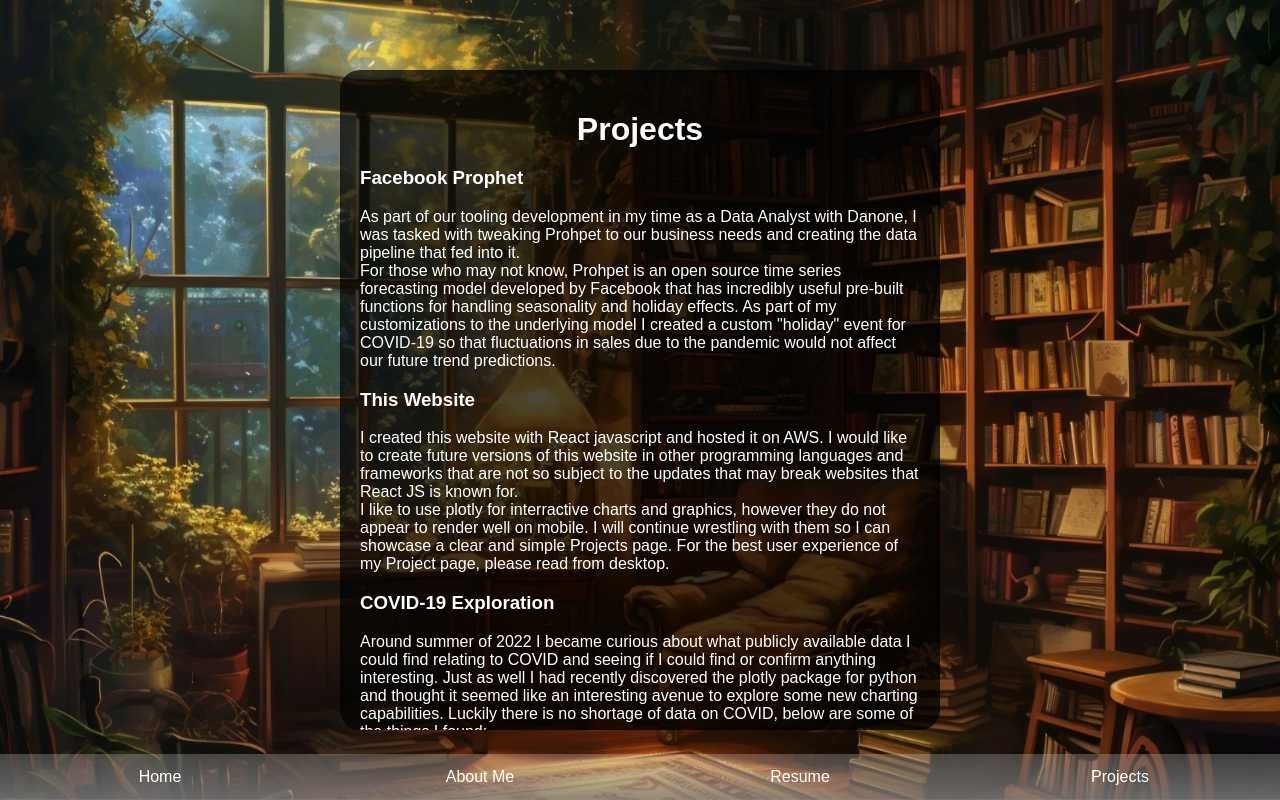
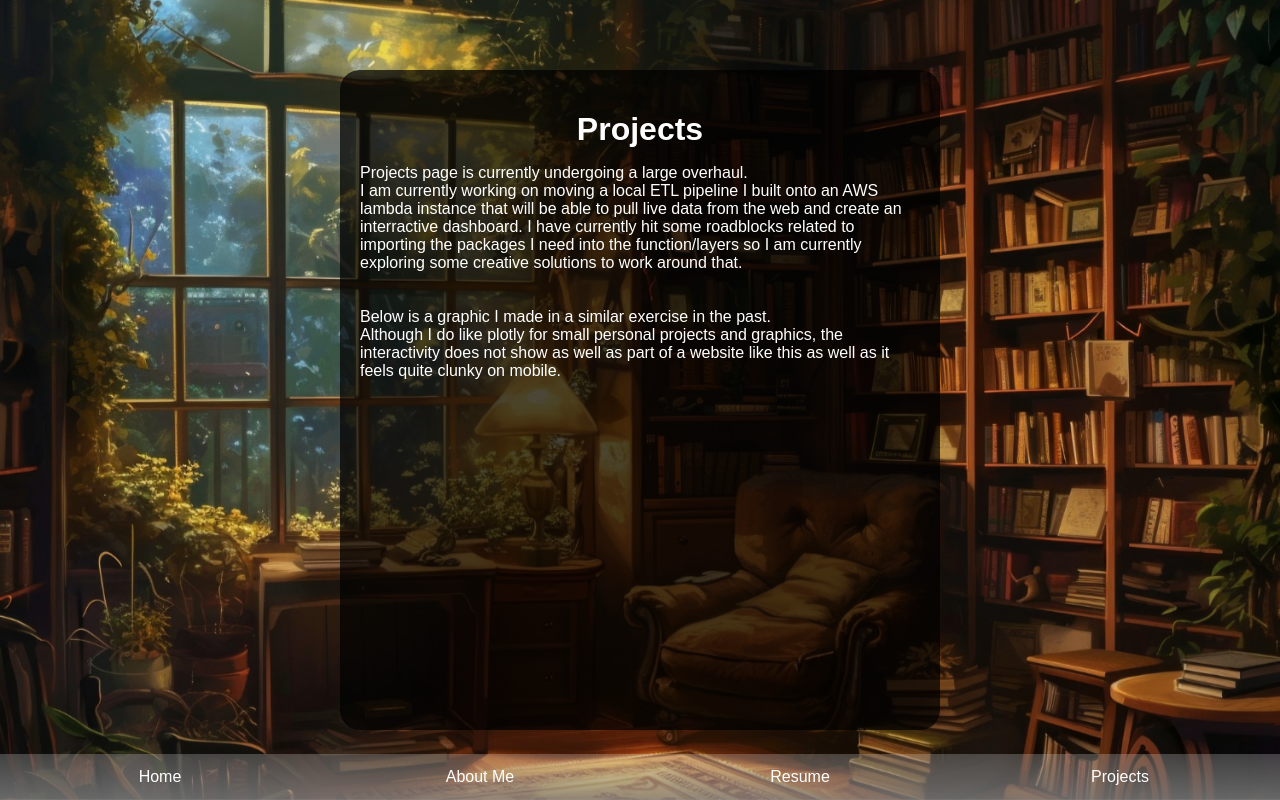
Before and after one commit to krieger-technologies/Personal-Website, a React (Create React App) app: page /projects in a window 1280 px wide. Built offline with nearby package versions, Linux system fonts and the light colour scheme.

Commit message:
updates to project page. Removed previous version that was mostly just summary text of past personal and projects. This will replace that with a placeholder screen and text that doesn't look as clunky

```diff
--- a/src/App.js
+++ b/src/App.js
@@ -38,7 +38,6 @@ export default function App() {
           <Route path="/projects" element={<Projects />} />
           <Route path="/blog" element={<Blog />} />
           <Route path="/contact" element={<Contact />} />
-          {/* <Route path="/MakenaBirthday" element={<MakenaBirthday />} /> */}
         </Routes>
       )}
     </div>
--- a/src/pages/projects.js
+++ b/src/pages/projects.js
@@ -9,42 +9,18 @@ const Projects = () => {
     <div className="Projects">
       <div className="FirstProject">
         <h1>Projects</h1>
-        <h3>Facebook Prophet</h3>
-        <p>As part of our tooling development
-          in my time as a Data Analyst with Danone, I was tasked with tweaking Prohpet to our
-          business needs and creating the data pipeline that fed into it.<br/>
-          For those who may not know, Prohpet is an open source time series forecasting model developed by Facebook that has
-          incredibly useful pre-built functions for handling seasonality and holiday effects. As part of my customizations to
-          the underlying model I created a custom "holiday" event for COVID-19 so that fluctuations in sales due to the pandemic
-          would not affect our future trend predictions.
-        </p>
-        <h3>This Website</h3>
-        <p>I created this website with React javascript and hosted it on AWS. I would like to create future versions of this website
-          in other programming languages and frameworks that are not so subject to the updates that may break websites that React JS
-          is known for. <br />
-          I like to use plotly for interractive charts and graphics, however they do not appear to render well on mobile.
-          I will continue wrestling with them so I can showcase a clear and simple Projects page. For the best user experience
-          of my Project page, please read from desktop.
-        </p>
-        <h3>COVID-19 Exploration</h3>
-        <p>Around summer of 2022 I became curious about what publicly available data I could find
-          relating to COVID and seeing if I could find or confirm anything interesting. Just as well
-          I had recently discovered the plotly package for python and thought it seemed like an interesting
-          avenue to explore some new charting capabilities. Luckily there is no shortage of data on COVID,
-          below are some of the things I found:</p>
-          <ul>
-            <li>Normalization is the process of forcing a set of numbers down to a common scale so that
-              you can more easily compare their individual trends against each other
-            </li>
-            <li>Due to the vast differenc in scale between COVID cases and deaths, I had to normalize
-              these metrics to better compare their trends.
-            </li>
-          </ul>
-          <p>
-          If you are unfamiliar with plotly charts; These are interractive charts that allow you to
-          filter by tapping on the series you wish to remove in the legend. You can also zoom in by tap/clicking and
-          dragging across the section of the chart you want to zoom in on. To reset your zoom, simply double click/tap
-          anywhere on the chart.
+        <p>
+          Projects page is currently undergoing a large overhaul.<br/>
+          I am currently working on moving a local ETL pipeline I built onto an AWS lambda instance that will be able to pull live data
+          from the web and create an interractive dashboard.
+          I have currently hit some roadblocks related to importing the packages I need into the function/layers so I am currently exploring
+          some creative solutions to work around that.
+          <br/>
+          <br/>
+          <br/>
+          Below is a graphic I made in a similar exercise in the past.<br/>
+          Although I do like plotly for small personal projects and graphics, the interactivity does not show as well as part of a website like this as well as it feels quite clunky on mobile.
+
         </p>
         <div className='graph-container'>
         <CovidGraphic />
```
Also changed, not shown: 20 other files (tests, documents, lock files or other folders).
